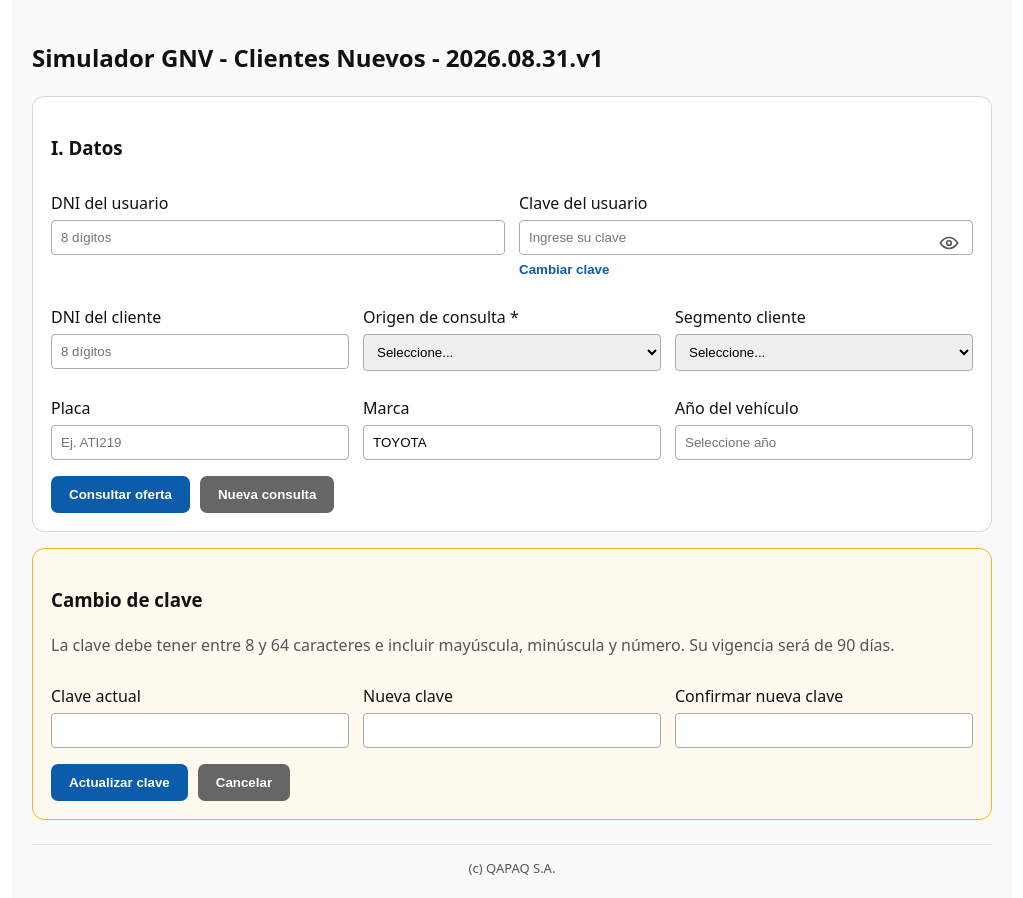
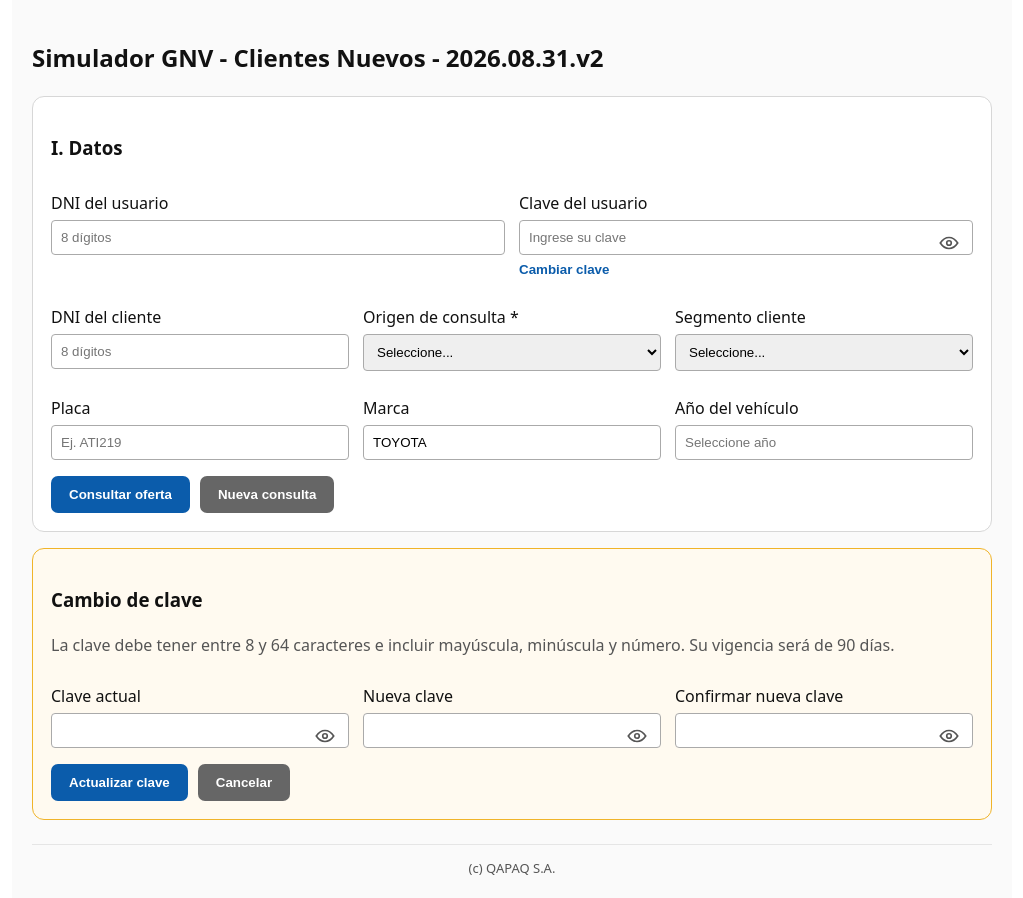
Before and after one commit to JomarkNoriega/SimuladorGNV2025, a React (Vite) app: page / in a window 1280 px wide. Both pictures are taken after a click on the button "Cambiar clave". Shown: the whole page, without its empty margins (128-1151 px from the left). Built offline with nearby package versions, Linux system fonts and the light colour scheme.

Commit message:
Add files via upload

```diff
--- a/src/App.jsx
+++ b/src/App.jsx
@@ -353,7 +353,7 @@ const OFFER_RULES = [
   { segmentos: ["NA"], edadMin: 21, edadMax: 25, grupos: ["Grupo 1", "Grupo 2", "TODOS"], montoMin: 500, montoMax: 500, plazoMin: 6, plazoMax: 6, factorOferta: 0.50, factorMaximo: 0.50 },
 ];
 
-const APP_VERSION = "2026.08.31.v1";
+const APP_VERSION = "2026.08.31.v2";
 
 const DNI_WEIGHTS = [3, 2, 7, 6, 5, 4, 3, 2];
 const DNI_NUMBER_MAP = "67890123456";
@@ -466,6 +466,9 @@ export default function App() {
   const [claveActualCambio, setClaveActualCambio] = useState("");
   const [nuevaClave, setNuevaClave] = useState("");
   const [confirmarNuevaClave, setConfirmarNuevaClave] = useState("");
+  const [mostrarClaveActualCambio, setMostrarClaveActualCambio] = useState(false);
+  const [mostrarNuevaClave, setMostrarNuevaClave] = useState(false);
+  const [mostrarConfirmarNuevaClave, setMostrarConfirmarNuevaClave] = useState(false);
   const [cambiandoClave, setCambiandoClave] = useState(false);
   const [avisoClave, setAvisoClave] = useState("");
   const [dniCliente, setDniCliente] = useState("");
@@ -1130,33 +1133,183 @@ export default function App() {
           >
             <label style={labelStyle}>
               Clave actual
+              <div style={{ position: "relative" }}>
                 <input
-                type="password"
+                  type={mostrarClaveActualCambio ? "text" : "password"}
                   value={claveActualCambio}
                   onChange={(e) => setClaveActualCambio(e.target.value)}
-                style={inputStyle}
+                  style={{ ...inputStyle, paddingRight: 44 }}
                   autoComplete="current-password"
                 />
+                <button
+                  type="button"
+                  onClick={() => setMostrarClaveActualCambio((value) => !value)}
+                  aria-label={mostrarClaveActualCambio ? "Ocultar clave actual" : "Mostrar clave actual"}
+                  title={mostrarClaveActualCambio ? "Ocultar clave actual" : "Mostrar clave actual"}
+                  style={{
+                    position: "absolute",
+                    right: 9,
+                    top: 14,
+                    width: 30,
+                    height: 30,
+                    border: 0,
+                    background: "transparent",
+                    cursor: "pointer",
+                    padding: 3,
+                    color: "#555",
+                  }}
+                >
+                  {mostrarClaveActualCambio ? (
+                    <svg viewBox="0 0 24 24" width="22" height="22" aria-hidden="true">
+                      <path
+                        d="M3 3l18 18M10.6 10.6a2 2 0 002.8 2.8M9.9 4.2A10.7 10.7 0 0112 4c5.5 0 9.5 5.2 9.5 5.2a15.6 15.6 0 01-3.1 3.5M6.6 6.6C4 8.2 2.5 10.2 2.5 10.2S6.5 16 12 16c1 0 2-.2 2.9-.5"
+                        fill="none"
+                        stroke="currentColor"
+                        strokeWidth="1.8"
+                        strokeLinecap="round"
+                        strokeLinejoin="round"
+                      />
+                    </svg>
+                  ) : (
+                    <svg viewBox="0 0 24 24" width="22" height="22" aria-hidden="true">
+                      <path
+                        d="M2.5 12S6.5 6 12 6s9.5 6 9.5 6-4 6-9.5 6-9.5-6-9.5-6z"
+                        fill="none"
+                        stroke="currentColor"
+                        strokeWidth="1.8"
+                      />
+                      <circle
+                        cx="12"
+                        cy="12"
+                        r="2.5"
+                        fill="none"
+                        stroke="currentColor"
+                        strokeWidth="1.8"
+                      />
+                    </svg>
+                  )}
+                </button>
+              </div>
             </label>
             <label style={labelStyle}>
               Nueva clave
+              <div style={{ position: "relative" }}>
                 <input
-                type="password"
+                  type={mostrarNuevaClave ? "text" : "password"}
                   value={nuevaClave}
                   onChange={(e) => setNuevaClave(e.target.value)}
-                style={inputStyle}
+                  style={{ ...inputStyle, paddingRight: 44 }}
                   autoComplete="new-password"
                 />
+                <button
+                  type="button"
+                  onClick={() => setMostrarNuevaClave((value) => !value)}
+                  aria-label={mostrarNuevaClave ? "Ocultar nueva clave" : "Mostrar nueva clave"}
+                  title={mostrarNuevaClave ? "Ocultar nueva clave" : "Mostrar nueva clave"}
+                  style={{
+                    position: "absolute",
+                    right: 9,
+                    top: 14,
+                    width: 30,
+                    height: 30,
+                    border: 0,
+                    background: "transparent",
+                    cursor: "pointer",
+                    padding: 3,
+                    color: "#555",
+                  }}
+                >
+                  {mostrarNuevaClave ? (
+                    <svg viewBox="0 0 24 24" width="22" height="22" aria-hidden="true">
+                      <path
+                        d="M3 3l18 18M10.6 10.6a2 2 0 002.8 2.8M9.9 4.2A10.7 10.7 0 0112 4c5.5 0 9.5 5.2 9.5 5.2a15.6 15.6 0 01-3.1 3.5M6.6 6.6C4 8.2 2.5 10.2 2.5 10.2S6.5 16 12 16c1 0 2-.2 2.9-.5"
+                        fill="none"
+                        stroke="currentColor"
+                        strokeWidth="1.8"
+                        strokeLinecap="round"
+                        strokeLinejoin="round"
+                      />
+                    </svg>
+                  ) : (
+                    <svg viewBox="0 0 24 24" width="22" height="22" aria-hidden="true">
+                      <path
+                        d="M2.5 12S6.5 6 12 6s9.5 6 9.5 6-4 6-9.5 6-9.5-6-9.5-6z"
+                        fill="none"
+                        stroke="currentColor"
+                        strokeWidth="1.8"
+                      />
+                      <circle
+                        cx="12"
+                        cy="12"
+                        r="2.5"
+                        fill="none"
+                        stroke="currentColor"
+                        strokeWidth="1.8"
+                      />
+                    </svg>
+                  )}
+                </button>
+              </div>
             </label>
             <label style={labelStyle}>
               Confirmar nueva clave
+              <div style={{ position: "relative" }}>
                 <input
-                type="password"
+                  type={mostrarConfirmarNuevaClave ? "text" : "password"}
                   value={confirmarNuevaClave}
                   onChange={(e) => setConfirmarNuevaClave(e.target.value)}
-                style={inputStyle}
+                  style={{ ...inputStyle, paddingRight: 44 }}
                   autoComplete="new-password"
                 />
+                <button
+                  type="button"
+                  onClick={() => setMostrarConfirmarNuevaClave((value) => !value)}
+                  aria-label={mostrarConfirmarNuevaClave ? "Ocultar confirmación de clave" : "Mostrar confirmación de clave"}
+                  title={mostrarConfirmarNuevaClave ? "Ocultar confirmación de clave" : "Mostrar confirmación de clave"}
+                  style={{
+                    position: "absolute",
+                    right: 9,
+                    top: 14,
+                    width: 30,
+                    height: 30,
+                    border: 0,
+                    background: "transparent",
+                    cursor: "pointer",
+                    padding: 3,
+                    color: "#555",
+                  }}
+                >
+                  {mostrarConfirmarNuevaClave ? (
+                    <svg viewBox="0 0 24 24" width="22" height="22" aria-hidden="true">
+                      <path
+                        d="M3 3l18 18M10.6 10.6a2 2 0 002.8 2.8M9.9 4.2A10.7 10.7 0 0112 4c5.5 0 9.5 5.2 9.5 5.2a15.6 15.6 0 01-3.1 3.5M6.6 6.6C4 8.2 2.5 10.2 2.5 10.2S6.5 16 12 16c1 0 2-.2 2.9-.5"
+                        fill="none"
+                        stroke="currentColor"
+                        strokeWidth="1.8"
+                        strokeLinecap="round"
+                        strokeLinejoin="round"
+                      />
+                    </svg>
+                  ) : (
+                    <svg viewBox="0 0 24 24" width="22" height="22" aria-hidden="true">
+                      <path
+                        d="M2.5 12S6.5 6 12 6s9.5 6 9.5 6-4 6-9.5 6-9.5-6-9.5-6z"
+                        fill="none"
+                        stroke="currentColor"
+                        strokeWidth="1.8"
+                      />
+                      <circle
+                        cx="12"
+                        cy="12"
+                        r="2.5"
+                        fill="none"
+                        stroke="currentColor"
+                        strokeWidth="1.8"
+                      />
+                    </svg>
+                  )}
+                </button>
+              </div>
             </label>
           </div>
           <div style={{ display: "flex", gap: 10, flexWrap: "wrap" }}>
```
Lines whose indentation alone changed are shown as unchanged.
